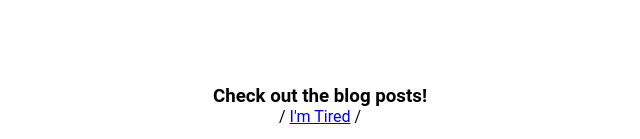
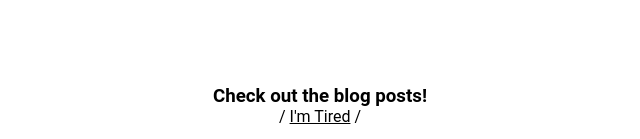
Before and after one commit to finnjwohner/frriNz.github.io, a Jekyll site: the page built from index.html, in a window 1280 px wide. Shown: the part 765-904 px from the top of the page, without its empty margins (320-960 px from the left). Built offline with Jekyll 4.4.1, drawn with Linux system fonts in a browser that asks for light colours.

Commit message:
Made nav bar clearer

```diff
--- a/styles/style.css
+++ b/styles/style.css
@@ -29,4 +29,12 @@
 	margin-top: 1rem;
 }
 
+a {
+	color: black;
+}
+
+a:hover {
+	background: yellow;
+}
+
 @import url('https://fonts.googleapis.com/css2?family=Roboto:wght@400;500;700&display=swap');
```
